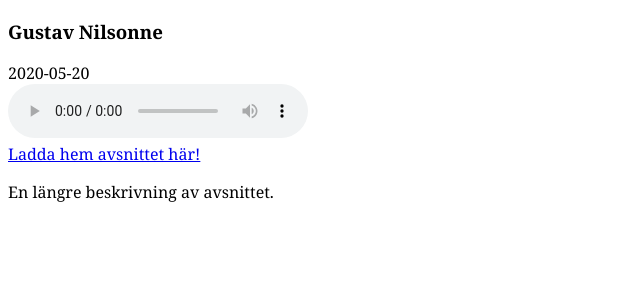
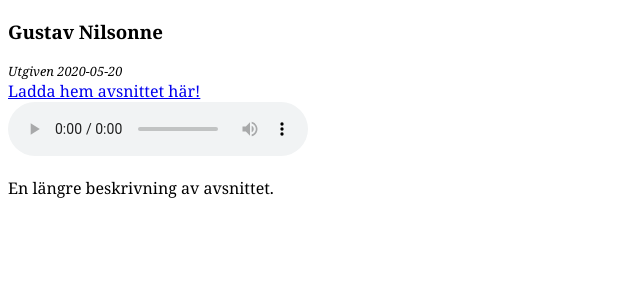
Before and after one commit to Dubbelblind/Dubbelblind.github.io, a Jekyll site: the page built from _posts/2020-05-20-Avsnitt-1.md, in a window 1280 px wide. Shown: the top 300 px of the page, without its empty margins (0-640 px from the left). Built offline with Jekyll 4.4.1, drawn with Linux system fonts in a browser that asks for light colours.

Commit message:
Update post.html

```diff
--- a/_layouts/post.html
+++ b/_layouts/post.html
@@ -5,21 +5,21 @@ layout: default
 
     <h1>{{ page.title }}</h1>
 
-    <div>
-        <time datetime="{{ page.date | date_to_xmlschema }}" itemprop="datePublished">{{ page.date | date: "%Y-%m-%d" }}</time>
+    <div class="avsnitt_datum">
+        Utgiven <time datetime="{{ page.date | date_to_xmlschema }}" itemprop="datePublished">{{ page.date | date: "%Y-%m-%d" }}</time>
     </div>
 
-    <div>
+    <div class="avsnitt_nedladdningslänk">
+        <a href="{{ site.baseurl }}{{ page.file }}" download="{{ page.title }}">Ladda hem avsnittet här!</a>
+    </div>
+
+    <div class="avsnitt_uppspelare">
         <audio controls>
             <source src="{{ page.file }}" type="audio/mp3">
         </audio>
     </div>
 
-    <div>
-        <a href="{{ site.baseurl }}{{ page.file }}" download="{{ page.title }}">Ladda hem avsnittet här!</a>
-    </div>
-
-    <div>
+    <div class="avsnitt_beskrivning">
         {{ content }}
     </div>
 
```
